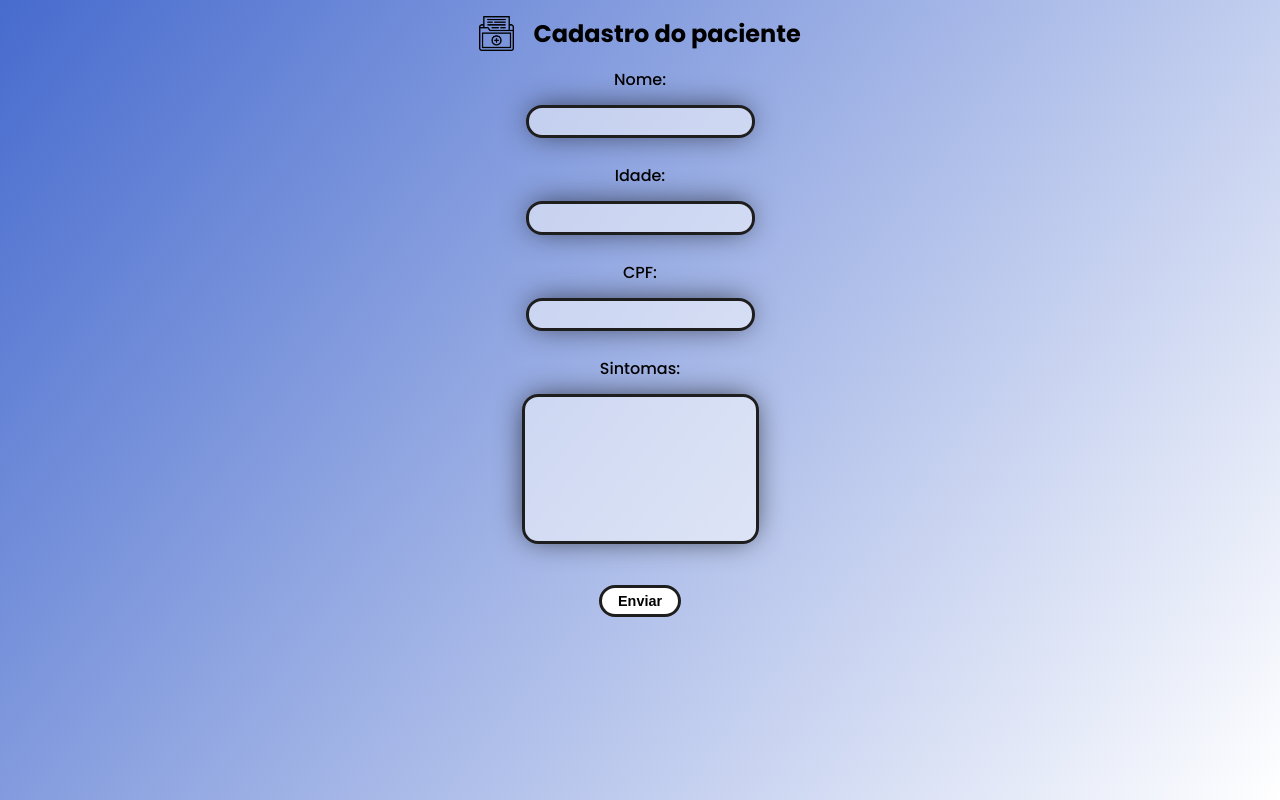
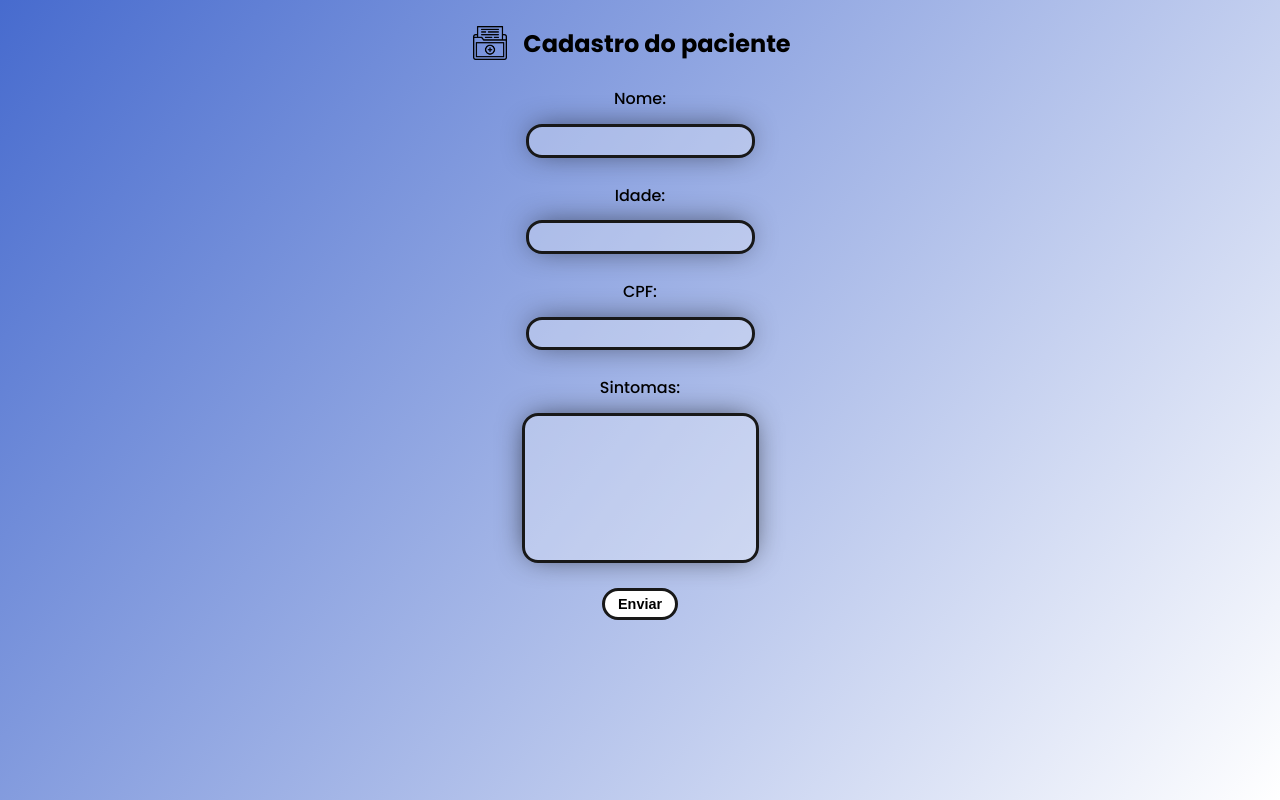
Before and after one commit to thaliadani/ficha-atendimento-hospital, a plain HTML site: page index.html in a window 1280 px wide. Drawn offline with Linux system fonts and the light colour scheme.

Commit message:
Add files via upload

```diff
--- a/assets/src/script.js
+++ b/assets/src/script.js
@@ -1,3 +1,5 @@
+//Cadastrar paciente
+
 //Function para verificar nome e idade
 function verificarCadastro() {
     // Limpar resultados anteriores
@@ -21,3 +23,20 @@ function verificarCadastro() {
         alert('ACESSO NEGADO:Verifique as informações.');
     }
 }
+
+//imprimir dados do paciente
+
+const nome = sessionStorage.getItem('nome');
+const idade= sessionStorage.getItem('idade');
+const cpf= sessionStorage.getItem('cpf');
+const sintomas = sessionStorage.getItem('sintomas');
+
+if(nome && idade && cpf && sintomas){
+    document.getElementById('dados').innerHTML =`
+    <p><strong>Nome:</strong><br> ${nome}</p>
+    <p><strong>Idade:</strong><br> ${idade}</p>
+    <p><strong>CPF:</strong><br> ${cpf}</p>
+    <p><strong>Sintomas:</strong><br> ${nome}</p>`;
+}else{
+    document.getElementById('dados').innerHTML =`<p>Dados não encontrados.</p>`
+}
--- a/assets/styles/main.css
+++ b/assets/styles/main.css
@@ -1,4 +1,19 @@
-@import url('https://fonts.googleapis.com/css2?family=Poppins:ital,wght@0,100;0,200;0,300;0,400;0,500;0,600;0,700;0,800;0,900;1,100;1,200;1,300;1,400;1,500;1,600;1,700;1,800;1,900&display=swap');
+@import url("https://fonts.googleapis.com/css2?family=Poppins:ital,wght@0,100;0,200;0,300;0,400;0,500;0,600;0,700;0,800;0,900;1,100;1,200;1,300;1,400;1,500;1,600;1,700;1,800;1,900&display=swap");
+
+:root {
+  --fonte: "Poppins", sans-serif;
+  --cor-texto: #000;
+  --gradiente-de-fundo: linear-gradient(
+    128deg,
+    rgb(71, 107, 206) 0%,
+    rgba(255, 255, 255, 1) 100%
+  );
+  --fundo-caixa: rgba(255, 255, 255, 0.288);
+  --cor-botao: #fff;
+  --cor-borda: #181818;
+  --cor-borda-ativada: #457cbb;
+  --sombra-caixa: -1px -1px 30px -8px rgba(0, 0, 0, 0.815);
+}
 
 * {
   margin: 0;
@@ -10,66 +25,56 @@
   outline: none;
 }
 
-:root {
-    --fonte: "Poppins", sans-serif;
-    --cor-texto: #000;
-    --gradiente-de-fundo: linear-gradient(128deg, rgb(71, 107, 206) 0%, rgba(255, 255, 255, 1) 100%);
-    --fundo-caixa:rgba(255, 255, 255, 0.527);
-    --cor-botao: #fff;
-    --cor-borda: #1f1e1e;
-    --cor-borda-ativada: #457cbb;
-    --sombra-caixa: -1px -1px 30px -6px rgba(0, 0, 0, 0.815);
-
-}
-
-body{
+body {
   background: var(--gradiente-de-fundo);
   background-attachment: fixed;
-    font-size: 1rem;
+  font-family: var(--fonte);
   font-weight: 500;
-    font-family: var(--fonte);
   color: var(--cor-texto);
   width: 100vw;
 }
 
-.container{
+.container {
   display: flex;
   flex-direction: column;
   align-items: center;
   justify-content: center;
-    gap: 1rem;
 }
 
-section{
+.cadastro {
   display: flex;
   justify-content: center;
   align-items: center;
-    gap: 1.2rem;
-    margin-top: 1rem;
+  text-align: center;
+  margin: 0.8rem 0;
 }
 
-section .logo{
-    width: 35px;
+.logo {
+  width: 34px;
 }
 
-.formulario li{
+.titulo {
+  margin: 0.8rem 1rem;
+}
+
+.formulario li {
   display: flex;
   flex-direction: column;
   align-items: center;
   justify-content: center;
-    gap: .8rem;
+  gap: 0.8rem;
 }
 
-.formulario li input, #sintomas{
+.formulario li input,
+#sintomas {
   font-size: 1rem;
-    border: var(--cor-borda) solid .2rem;
+  border: var(--cor-borda) solid 0.2rem;
   border-radius: 1rem;
-    padding: .3rem .5rem;
+  padding: 0.3rem 0.5rem;
   background-color: var(--fundo-caixa);
   -webkit-box-shadow: var(--sombra-caixa);
   -moz-box-shadow: var(--sombra-caixa);
-    box-shadow: var(--sombra-caixa)
-
+  box-shadow: var(--sombra-caixa);
 }
 
 #sintomas {
@@ -78,14 +83,14 @@ section .logo{
 }
 
 #enviar {
-    font-size: .9rem;
+  font-size: 0.9rem;
   font-weight: 600;
-    padding: .3rem 1rem;
+  padding: 0.3rem 0.8rem;
   background-color: var(--cor-botao);
-    border: var(--cor-borda) solid .2rem;
+  border: var(--cor-borda) solid 0.2rem;
   border-radius: 1rem;
   cursor: pointer;
-    transition: .3s;
+  transition: 0.3s;
 }
 
 #enviar:hover {
@@ -94,5 +99,12 @@ section .logo{
 }
 
 #enviar:active {
-    border: var(--cor-borda-ativada) solid .2rem;
+  border: var(--cor-borda-ativada) solid 0.2rem;
 }
+
+#dados {
+  display: flex;
+  flex-direction: column;
+  justify-content: center;
+  gap: 1rem;
+}
--- a/index.html
+++ b/index.html
@@ -11,9 +11,8 @@
 
 <body>
     <main class="container">
-        <section>
+        <section class="cadastro">
             <img class="logo" src="./assets/imgs/logo.png" alt="">
-
             <h2 class="titulo">Cadastro do paciente</h2>
         </section>
 
```
Also changed, not shown: dados-paciente.html (+14 -1 lines). Lines whose indentation alone changed are shown as unchanged.
